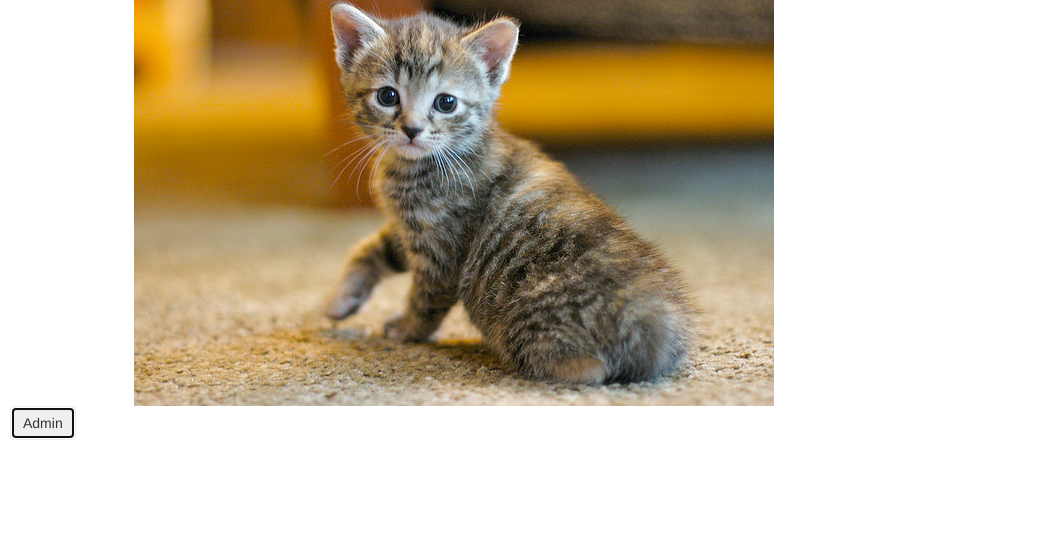
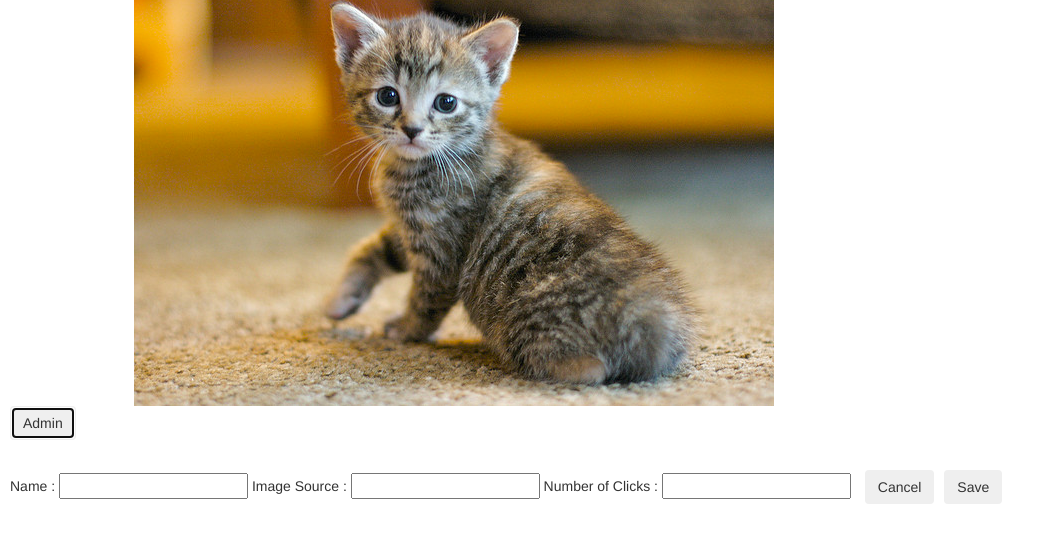
Before and after one commit to ZackBoyd/CatClicker, a plain HTML site: page index.html in a window 1280 px wide. Both pictures are taken after a click on the button "Admin". Shown: the part 103-646 px from the top of the page, without its empty margins (0-1055 px from the left). Drawn offline with nearby package versions, Linux system fonts and the light colour scheme.

Commit message:
Added hideAdmin method that works when you hit the cancel or save buttons

```diff
--- a/index.html
+++ b/index.html
@@ -17,11 +17,11 @@
     </div>
 <button type="button" class="btn" id="adminButton" style="margin-left: 10px">Admin</button>
 <form id="adminForm" style="margin-top: 30px; margin-left: 10px; display: none;">
-  Name : <input type="text" name="formCatName"></input>
-  Image Source : <input type="text" name="formImgSrc"></input>
-  Number of Clicks : <input type="number" name="formClickCount"></input>
-  Cancel : <input type="button" id="adminCancelButton">Cancel</input>
-  Save : <input type="button" id="adminSaveButton">Save</input>
+  Name : <input type="text" id="formCatName"></input>
+  Image Source : <input type="text" id="formImgSrc"></input>
+  Number of Clicks : <input type="number" id="formClickCount"></input>
+  <button type="button" id="adminCancelButton" class="btn" style="margin-left: 10px">Cancel</input>
+  <button type="button" id="adminSaveButton" class="btn" style="margin-left: 10px">Save</input>
 </form>
   </div>
 </body>
--- a/js/app.js
+++ b/js/app.js
@@ -152,30 +152,41 @@ var adminView = {
 
 	init: function(){
 		//Define DOM pointers for the admin button and the form
-		var btn = document.getElementById('adminButton');
+		var adminBtn = document.getElementById('adminButton');
 		//add click listener to showAdmin button on initialization so that the function can run when the admin button is clicked
-		btn.addEventListener('click', function(){
+		adminBtn.addEventListener('click', function(){
 			//Get current cat and send to showAdmin
-			this.showAdmin();
+			adminView.showAdmin();
 		})
 	},
 
 	showAdmin: function(){
-		var form = document.getElementById('adminForm');
+		var cancelBtn = document.getElementById('adminCancelButton');
+		var saveBtn = document.getElementById('adminSaveButton');
 		var currentCat = controller.getCurrentCat();
 		//Show admin form and load currentCat name/imgSrc/clickCount
 		//Define form DOM pointer and cat values for inseration into form on show
+		$('#adminForm').show();
 		this.formCatName = document.getElementById('formCatName');
 		this.formImgSrc = document.getElementById('formImgSrc');
 		this.formClickCount = document.getElementById('formClickCount');
 		//Load cat values into form
-		//this.formCatName.textContent = currentCat.name;
-		//this.formImgSrc.textContent = currentCat.imgSrc;
-		//this.formClickCount.textContent = currentCat.clickCount;
-		$('#adminForm').show();
+		this.formCatName.textContent = currentCat.name;
+		this.formImgSrc.textContent = currentCat.imgSrc;
+		this.formClickCount.textContent = currentCat.clickCount;
+		//Add listeners for cancel and save buttons
+		cancelBtn.addEventListener('click', function(){
+			adminView.hideAdmin();
+		})
+		saveBtn.addEventListener('click', function(){
+			//Update currentCat with input from form
+
+			//Close admin form
+			hideAdmin();
+		})
 	},
 	hideAdmin: function(){
-		form.hide();
+		$('#adminForm').hide();
 	}
 };
 
```
